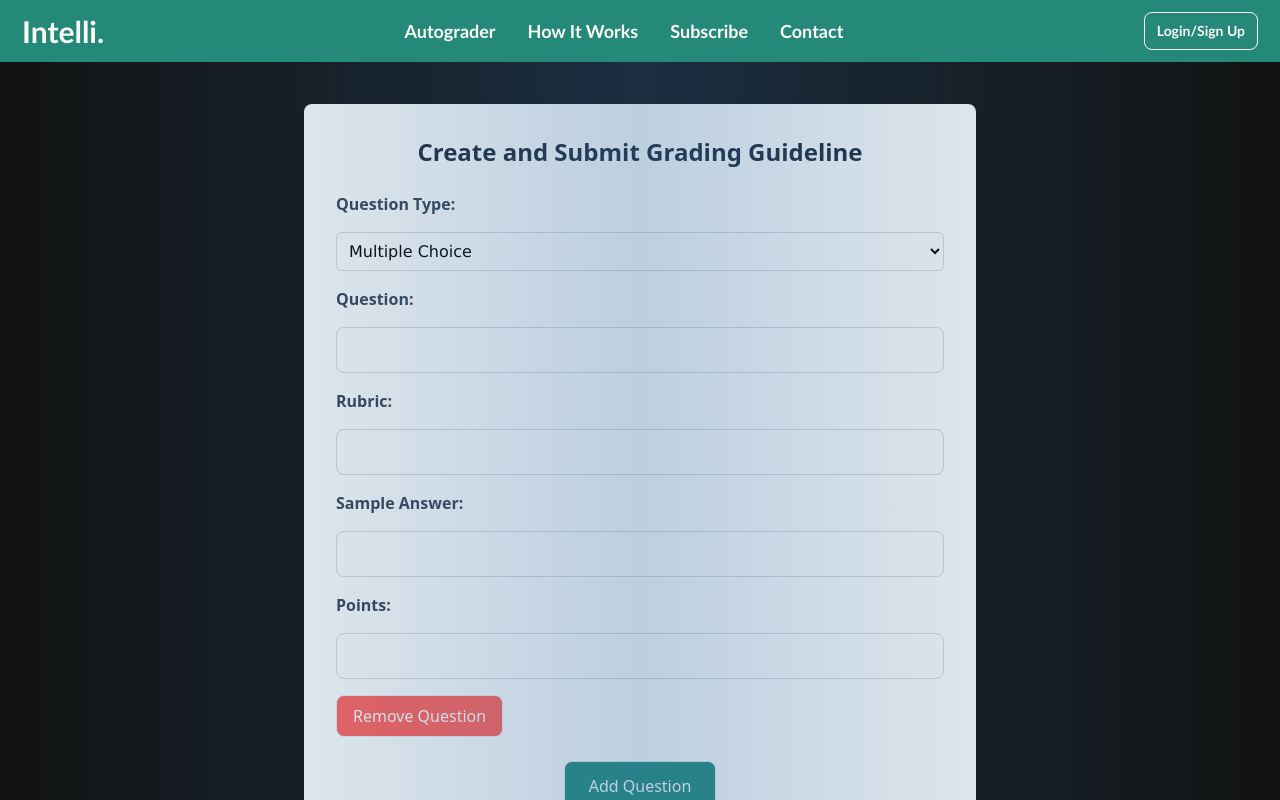
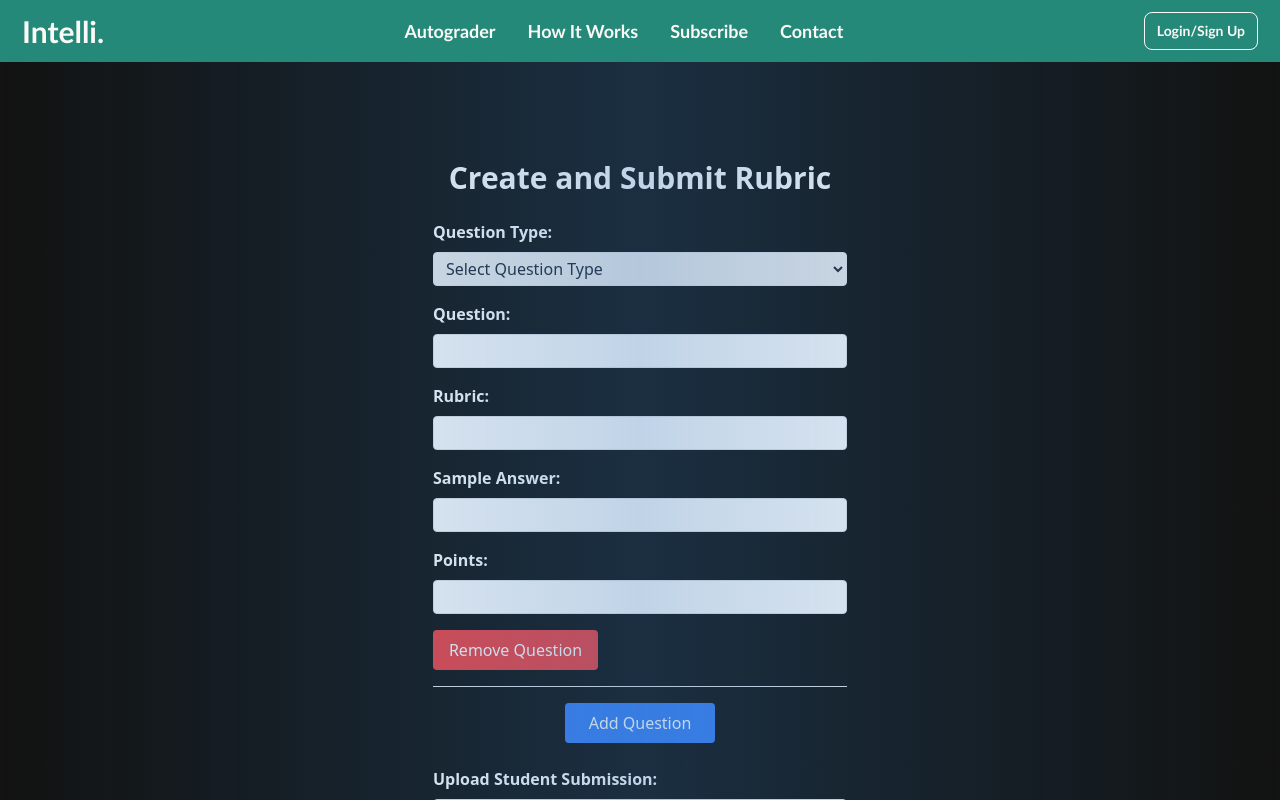
Before and after one commit to b4tan/Intelli, a React (Create React App) app in the folder client/: page /rubric in a window 1280 px wide. Both pictures are taken after a click on the button "Add Question". Shown: the top 800 px of the page. Built offline with nearby package versions, Linux system fonts and the light colour scheme.

Commit message:
Update rubric.js

```diff
--- a/client/src/rubric.js
+++ b/client/src/rubric.js
@@ -1,7 +1,6 @@
 import React, { useState, useEffect } from 'react';
 import axios from 'axios';
 import { Document, Packer, Paragraph, TextRun } from 'docx';
-import './rubric.css';
 
 function Rubric() {
   const [file, setFile] = useState(null); // Student submission file
@@ -21,10 +20,9 @@ function Rubric() {
   const addQuestion = () => {
     setQuestions([
       ...questions,
-      { type: 'mcq', question: '', rubric: '', sampleAnswer: '', points: '' },
+      { type: '', question: '', rubric: '', sampleAnswer: '', points: '' },
     ]);
   };
-
 
   // Remove a question
   const removeQuestion = (index) => {
@@ -50,7 +48,6 @@ function Rubric() {
         const updatedOverallGrade = updatedData.reduce((sum, item) => sum + (parseFloat(item.grade) || 0), 0);
         setEditedData({ ...editedData, csvData: updatedData, overallGrade: updatedOverallGrade });
   };
-
 
   // Generate rubric file (.docx)
   const generateDocxFile = async () => {
@@ -90,30 +87,7 @@ function Rubric() {
     setGeneratedFile(file); // Save generated file
     setDownloadGeneratedFile(fileURL);
     setMsg('Rubric file generated successfully! Now Grading.....');
-    // setMsg(generatedFile);
   };
-
-  // const saveAsDocx = async (response) => {
-  //   const doc = new Document({
-  //     sections: [
-  //       {
-  //         children: [
-  //           new Paragraph({
-  //             children: [
-  //               new TextRun(response),
-  //             ],
-  //           }),
-  //         ],
-  //       },
-  //     ],
-  //   });
-  //   const blob = await Packer.toBlob(doc);
-  //   const link = document.createElement('a');
-  //   link.href = URL.createObjectURL(blob);
-  //   link.download = 'GPT_Response.docx';
-  //   link.click();
-  // };
-
   const saveAsDocx = async (data) => {
     const tableData = data.csvData.map(row => {
         return `Question: ${row.question}, Grade: ${row.grade}, Reason: ${row.reason}`;
@@ -139,6 +113,7 @@ function Rubric() {
     link.click();
 };
 
+  // Submit rubric and student answer to backend
   const handleSubmit = async () => {
     generateDocxFile();
     if (!file || !generatedFile) {
@@ -158,7 +133,9 @@ function Rubric() {
       });
 
       setMsg('Grading complete!');
-      setGradingData(response.data);
+      const initialOverallGrade = response.data.csvData.reduce((sum, item) => sum + parseFloat(item.grade || 0), 0);
+      setGradingData({ ...response.data, overallGrade: initialOverallGrade });
+      setEditedData({ ...response.data, overallGrade: initialOverallGrade });
       console.log('Response from server:', response.data);
     } catch (error) {
       setMsg('Error during submission. Please try again.');
@@ -169,62 +146,71 @@ function Rubric() {
   return (
     <div className="min-h-screen flex flex-col items-center py-10 px-5">
             <div className="fixed inset-0 w-full h-full bg-gradient-to-r from-transparent via-[#3070b0]/30 to-transparent z-0 pointer-events-none"></div>
-
-      <div className="mt-16 bg-[#FAF9F6] shadow-md rounded-lg p-8 max-w-2xl w-full">
-        <h1 className="text-2xl font-bold text-gray-800 mb-6 text-center">
-          Create and Submit Grading Guideline
+        <div className="rubric-container text-gray-800 min-h-screen flex flex-col items-center py-10 px-5 mt-20">
+      <h1 className="text-3xl font-bold mb-6 text-center text-white">
+        Create and Submit Rubric
       </h1>
-
           {/* Question Input Section */}
-        <div className="space-y-6">
+          <div className="questions-container w-full max-w-3xl">
             {questions.map((question, index) => (
-            <div key={index} className="space-y-4">
-              <label className="block text-gray-700 font-semibold">Question Type:</label>
+              <div key={index} className="question-row border-b pb-4 mb-4">
+                <label className="block font-semibold mb-2 text-white">Question Type:</label>
                 <select
                   value={question.type}
-                onChange={(e) => handleQuestionChange(index, 'type', e.target.value)}
-                className="block w-full border border-gray-300 rounded-md p-2"
+                  onChange={(e) =>
+                    handleQuestionChange(index, 'type', e.target.value)
+                  }
+                  className="w-full border rounded px-2 py-1 mb-4"
                 >
+                  <option value="">Select Question Type</option>
                   <option value="mcq">Multiple Choice</option>
                   <option value="truefalse">True/False</option>
                   <option value="short">Short Answer</option>
                 </select>
 
-              <label className="block text-gray-700 font-semibold">Question:</label>
+                <label className="block font-semibold mb-2 text-white">Question:</label>
                 <input
                   type="text"
                   value={question.question}
-                onChange={(e) => handleQuestionChange(index, 'question', e.target.value)}
-                className="block w-full border border-gray-300 rounded-md p-2"
+                  onChange={(e) =>
+                    handleQuestionChange(index, 'question', e.target.value)
+                  }
+                  className="w-full border rounded px-2 py-1 mb-4"
                 />
 
-              <label className="block text-gray-700 font-semibold">Rubric:</label>
+                <label className="block font-semibold mb-2 text-white">Rubric:</label>
                 <input
                   type="text"
                   value={question.rubric}
-                onChange={(e) => handleQuestionChange(index, 'rubric', e.target.value)}
-                className="block w-full border border-gray-300 rounded-md p-2"
+                  onChange={(e) =>
+                    handleQuestionChange(index, 'rubric', e.target.value)
+                  }
+                  className="w-full border rounded px-2 py-1 mb-4"
                 />
 
-              <label className="block text-gray-700 font-semibold">Sample Answer:</label>
+                <label className="block font-semibold mb-2 text-white">Sample Answer:</label>
                 <input
                   type="text"
                   value={question.sampleAnswer}
-                onChange={(e) => handleQuestionChange(index, 'sampleAnswer', e.target.value)}
-                className="block w-full border border-gray-300 rounded-md p-2"
+                  onChange={(e) =>
+                    handleQuestionChange(index, 'sampleAnswer', e.target.value)
+                  }
+                  className="w-full border rounded px-2 py-1 mb-4"
                 />
 
-              <label className="block text-gray-700 font-semibold">Points:</label>
+                <label className="block font-semibold mb-2 text-white"> Points:</label>
                 <input
                   type="number"
                   value={question.points}
-                onChange={(e) => handleQuestionChange(index, 'points', e.target.value)}
-                className="block w-full border border-gray-300 rounded-md p-2"
+                  onChange={(e) =>
+                    handleQuestionChange(index, 'points', e.target.value)
+                  }
+                  className="w-full border rounded px-2 py-1 mb-4"
                 />
 
                 <button
                   onClick={() => removeQuestion(index)}
-                className="px-4 py-2 rounded-lg border bg-[#FF6057] text-[#FAF9F6] hover:bg-[#FF8986] hover:text-[#FAF9F6] font-medium"
+                  className="bg-red-500 hover:bg-red-600 text-white px-4 py-2 rounded"
                 >
                   Remove Question
                 </button>
@@ -233,43 +219,41 @@ function Rubric() {
           </div>
 
           {/* Add Question Button */}
-        <div className="mt-6 flex justify-center">
           <button
             onClick={addQuestion}
-            className="px-6 py-3 rounded-lg border bg-[#25897a] text-[#FAF9F6] hover:bg-[#6BB1A6] hover:text-[#FAF9F6] font-medium"
+            className="bg-blue-500 hover:bg-blue-600 text-white px-6 py-2 rounded mb-6"
           >
             Add Question
           </button>
-        </div>
 
-        {/* File Upload */}
-        <div className="mt-6">
-          <label className="block text-gray-700 font-semibold mb-2">Upload Student Submission:</label>
+          {/* Generate Rubric File */}
+          {/* <button
+            onClick={generateDocxFile}
+            className="bg-green-500 hover:bg-green-600 text-white px-6 py-2 rounded mb-6"
+          >
+            Generate Rubric File
+          </button> */}
+
+          {/* Upload Student Answer */}
+          <div className="upload-section w-full max-w-3xl">
+            <label className="block font-semibold mb-2 text-white">Upload Student Submission:</label>
             <input
               type="file"
               onChange={handleFileChange}
-            className="block w-full border border-gray-300 rounded-md p-2"
+              className="w-full border rounded px-2 py-1"
             />
           </div>
 
           {/* Submit Button */}
-        <div className="mt-8 flex justify-center">
           <button
             onClick={handleSubmit}
-            className="px-[35%] py-3 rounded-lg border bg-[#25897a] text-[#FAF9F6] hover:bg-[#6BB1A6] hover:text-[#FAF9F6] font-medium"
+            className="bg-green-500 hover:bg-green-600 text-white px-6 py-2 rounded mt-6"
           >
             Submit for Grading
           </button>
-        </div>
 
           {/* Status Message */}
-        {msg && (
-          <p className="mt-4 text-center text-gray-700 font-medium">
-            {msg}
-          </p>
-        )}
-      </div>
-
+          {msg && <p className="mt-4 text-center text-gray-700 text-white">{msg}</p>}
 
           {editedData && (
                     <div className="bg-white shadow-md rounded-lg p-8 mt-10 w-full max-w-4xl">
@@ -285,32 +269,47 @@ function Rubric() {
                                 </tr>
                             </thead>
                             <tbody>
-                {editedData.csvData.map((row, index) => (
+                                {editedData.csvData.map((row, index) => {
+                                    // Ensure the grade is always treated as a string
+                                    const grade = typeof row.grade === "string" ? row.grade : `${row.grade}/5`; // Default to 5 as denominator
+                                    const [numerator, denominator] = grade.split("/");
+
+                                    return (
                                         <tr key={index} className="hover:bg-gray-50">
-                        <td className="border border-gray-300 px-4 py-2">{row.question}</td>
+                                            <td className="border border-gray-300 px-4 py-2">
+                                                {row.question}
+                                            </td>
                                             <td className="border border-gray-300 px-4 py-2">
                                                 <div className="flex items-center">
                                                     <input
                                                         type="number"
-                                    value={row.grade}
+                                                        value={numerator} // Editable numerator
                                                         onChange={(e) =>
-                                        handleEditChange(index, 'grade', e.target.value)
+                                                            handleEditChange(
+                                                                index,
+                                                                "grade",
+                                                                `${e.target.value}/${denominator}`
+                                                            )
                                                         }
-                                    className="w-16 border border-gray-300 rounded-md p-1"
+                                                        className="w-16 border border-gray-300 rounded-md p-1 mr-1"
                                                     />
+                                                    <span>/ {denominator}</span> {/* Static denominator */}
                                                 </div>
                                             </td>
                                             <td className="border border-gray-300 px-4 py-2">
                                                 <textarea
                                                     value={row.reason}
                                                     onChange={(e) =>
-                                    handleEditChange(index, 'reason', e.target.value)
+                                                        handleEditChange(index, "reason", e.target.value)
                                                     }
                                                     className="w-full border border-gray-300 rounded-md p-2"
+                                                    rows={Math.max(2, Math.ceil(row.reason.length / 60))} // Dynamic row size
+                                                    style={{ resize: "none" }} // Prevent manual resizing
                                                 />
                                             </td>
                                         </tr>
-                ))}
+                                    );
+                                })}
                             </tbody>
                         </table>
                         <div className="flex justify-center mt-6">
@@ -323,7 +322,6 @@ function Rubric() {
                         </div>
                     </div>
                 )}
-
                 {/* Download Rubric */}
           {gradingData?.gptResponse && (
 
@@ -336,8 +334,11 @@ function Rubric() {
     </a>
 
     )}
+            </div>
 
             </div>
+
+
 
   );
 }
```
Lines whose indentation alone changed are shown as unchanged.
